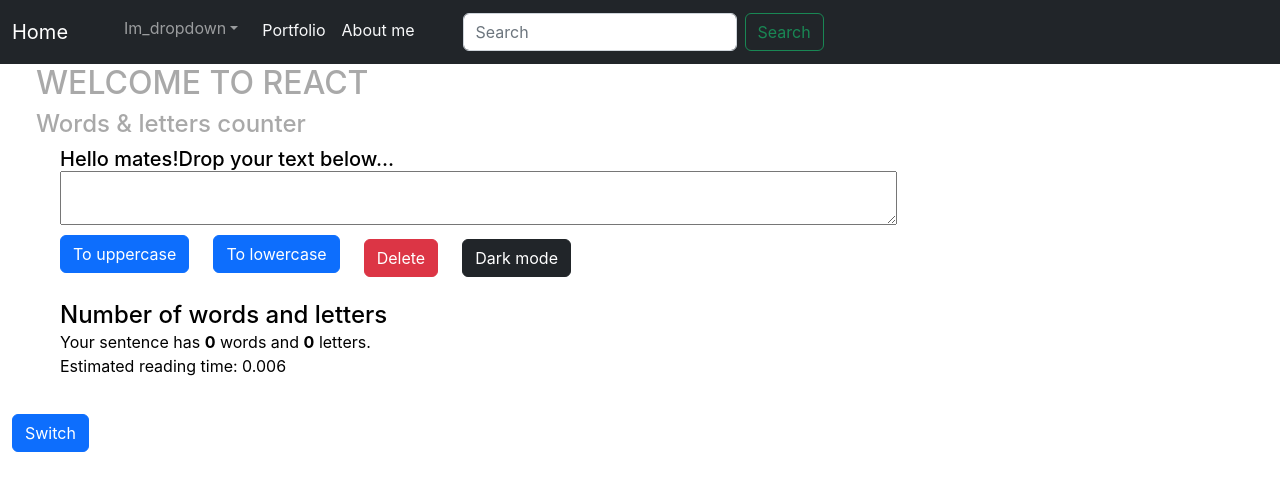
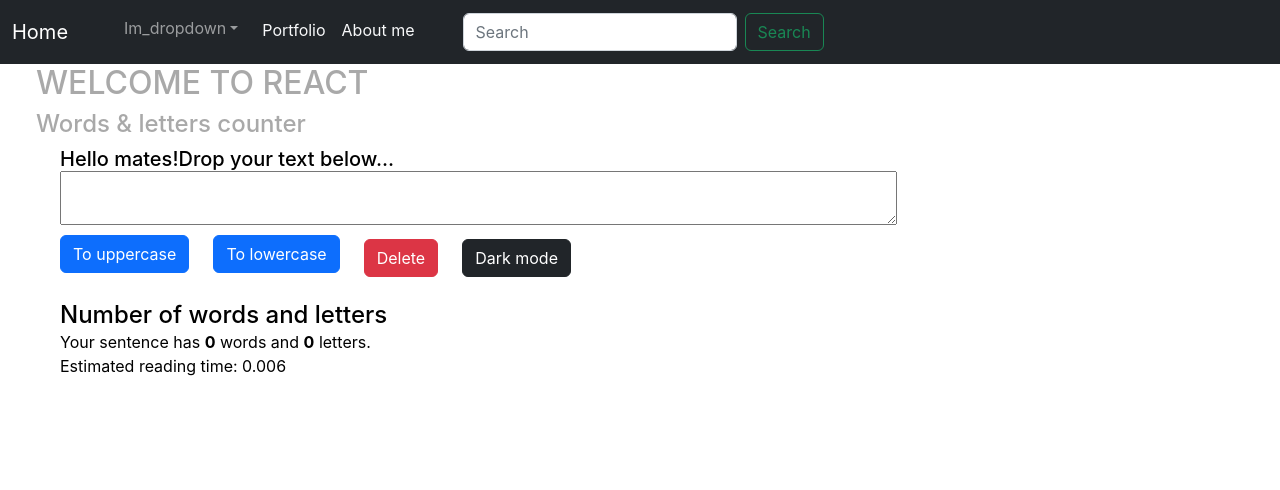
Before and after one commit to venkateshnani14/Reactjs-001, a React (Create React App) app: page /about in a window 1280 px wide. Shown: the top 490 px of the page. Built offline with nearby package versions, Linux system fonts and the light colour scheme.

Commit message:
commented out switch button,can be used later if needed

```diff
--- a/src/App.js
+++ b/src/App.js
@@ -72,7 +72,7 @@ function App() {
     <Textarea/>
     <div className='m-2 pd-1 d-flex'>
       <div className='col-1 mt-4'>
-    <button className='btn btn-primary txt-light ms-1 mt-1' onClick={happens}>Switch</button>
+    {/* <button className='btn btn-primary txt-light ms-1 mt-1' onClick={happens}>Switch</button> */}
       </div>
       {/* when you use this routing code , also uncomment the css in the app.css file */}
     {/* <Routes> */}
```
